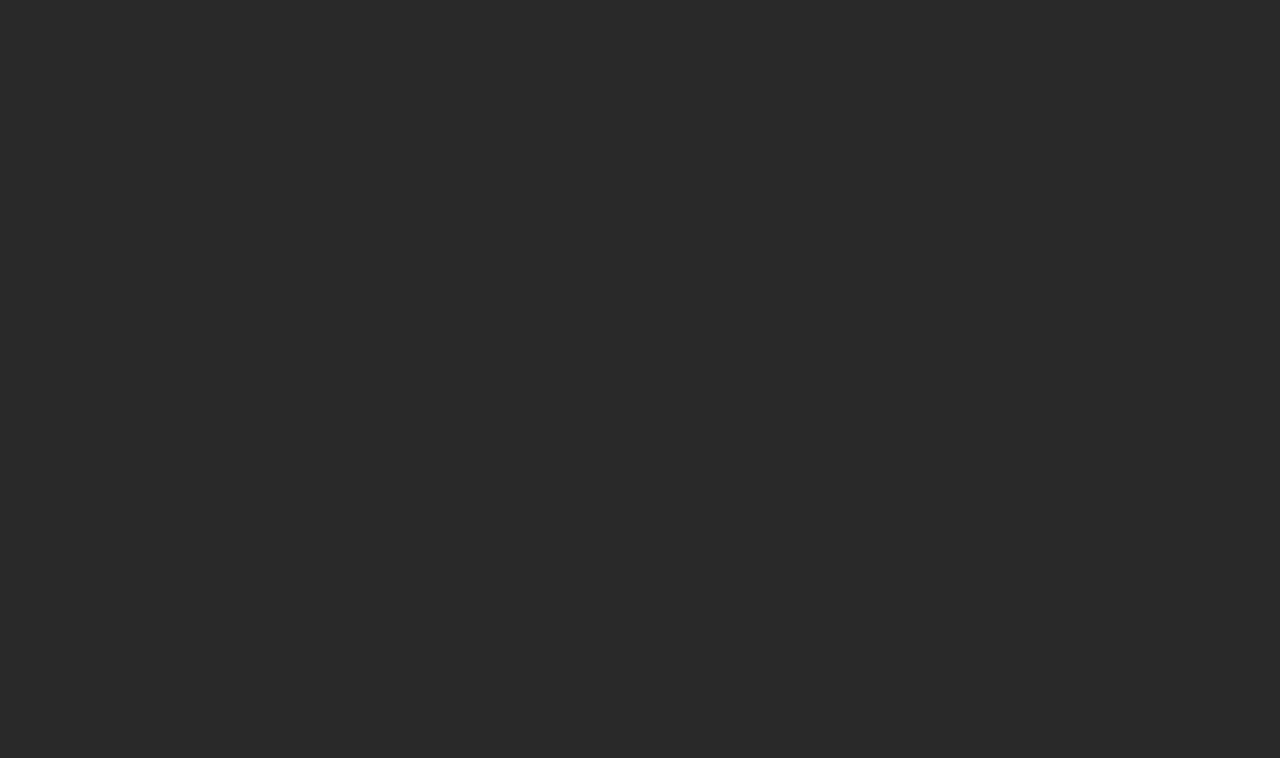
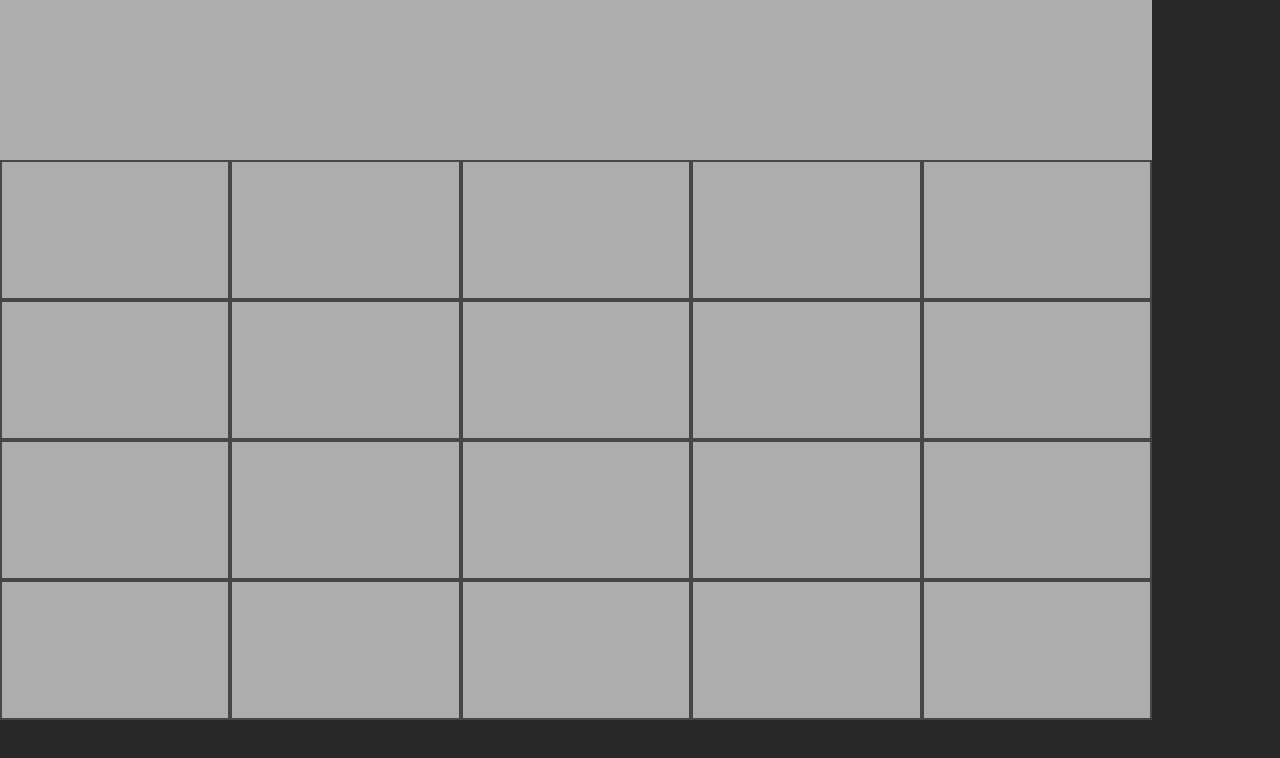
Before and after one commit to lucaslija/odin-calculator, a plain HTML site: page index.html in a window 1280 px wide. Drawn offline with Linux system fonts and the light colour scheme.

Commit message:
Added placeholder dimensions/color to elements

```diff
--- a/style.css
+++ b/style.css
@@ -1,3 +1,4 @@
+/* CSS Reset */
 * {
   margin: 0;
   padding: 0;
@@ -9,6 +10,8 @@ body {
  background: rgb(41, 41, 41);
  color: rgb(100, 100, 100);
  -webkit-font-smoothing: antialiased;
+ display: flex;
+ flex-direction: column;
 }
 
 body, input, button {
@@ -19,3 +22,24 @@ body, input, button {
 button {
  cursor: pointer;
 }
+
+#display {
+    background-color: rgb(173, 173, 173);
+    width: 90vw;
+    height: 20vh;
+}
+
+#buttons {
+    background-color: rgb(70, 70, 70);
+    width: 90vw;
+    height: 70vh;
+    display: flex;
+    flex-wrap: wrap;
+}
+
+.btn {
+    background-color:rgb(173, 173, 173);
+    border: 2px solid rgb(70, 70, 70);
+    width: calc(90vw / 5);
+    height: calc(70vh / 4);
+}
```
